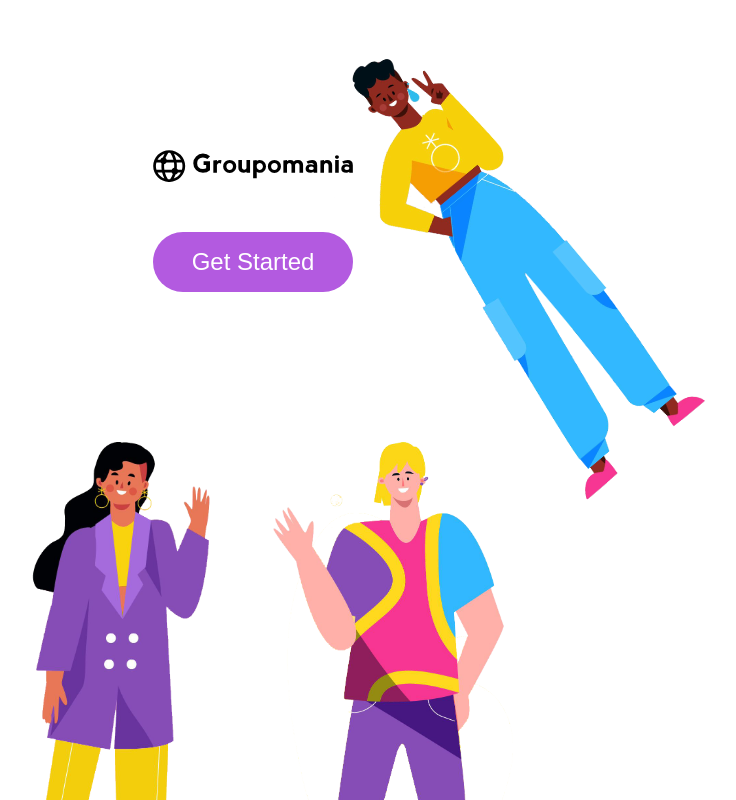
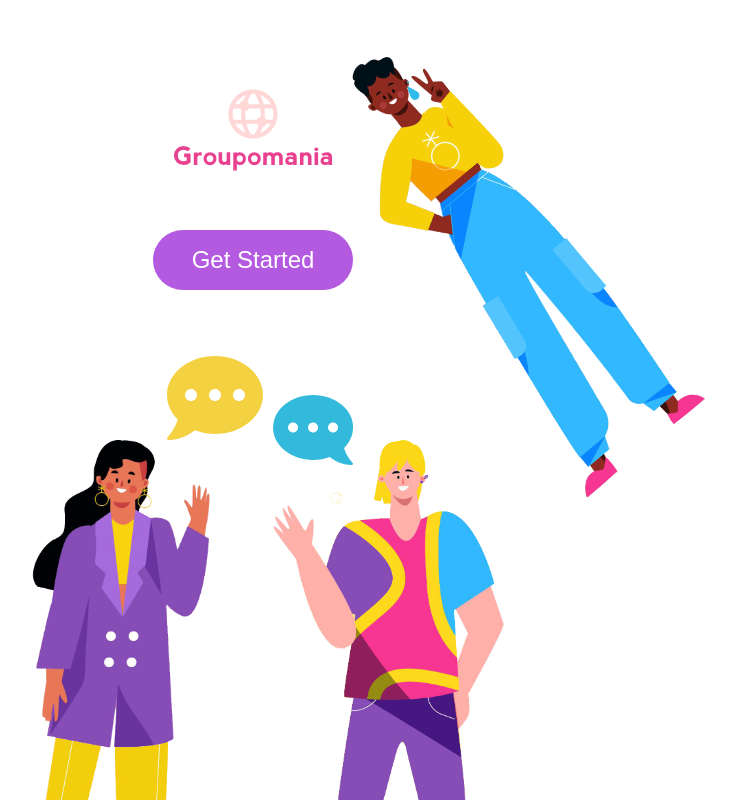
Before and after one commit to diellatseng/ChingYaoTseng_7_20042021_frontend, a Vue app: page /#/ in a window 1280 px wide. Shown: the whole page, without its empty margins (387-1123 px from the left). Built offline with nearby package versions, Linux system fonts and the light colour scheme.

Commit message:
import global scss file

```diff
--- a/src/App.vue
+++ b/src/App.vue
@@ -1,21 +1,7 @@
 <template>
-    <router-view></router-view>
+  <router-view></router-view>
 </template>
 
 <style>
-
-:root {
-  --primary: #b35ae0;
-  --secondary: #f3d140;
-  --accent: #33b9db;
-}
-
-body {
-  display: flex;
-  justify-content: center;
-  min-height: 100vh;
-  margin: 0;
-  font-size: 16px;
-}
-
+  @import "./assets/global.scss";
 </style>
--- /dev/null
+++ b/src/assets/global.scss
@@ -0,0 +1,13 @@
+:root {
+  --color-primary: #b35ae0;
+  --color-secondary: #f3d140;
+  --color-accent: #33b9db;
+}
+
+body {
+  display: flex;
+  justify-content: center;
+  min-height: 100vh;
+  margin: 0;
+  font-size: 16px;
+}
--- a/src/components/ButtonDefault.vue
+++ b/src/components/ButtonDefault.vue
@@ -5,26 +5,25 @@
 </template>
 
 <script>
-  export default {};
+export default {};
 </script>
 
-<style scoped>
+<style scoped lang="scss">
 .button {
   transition-duration: 0.4s;
   width: 200px;
-  background-color: var(--primary);
+  background-color: var(--color-primary);
   border: none;
-	padding: 1rem 2rem;
+  padding: 1rem 2rem;
   font-size: 1.5rem;
   color: white;
+
+  &:hover {
+    background-color: black;
+    color: white;
+  }
 }
-
-.button:hover {
-  background-color: #212921; /* Green */
-  color: white;
-}
-
 .rounded {
-    border-radius: 3rem;
+  border-radius: 3rem;
 }
 </style>
--- a/src/main.js
+++ b/src/main.js
@@ -1,5 +1,5 @@
 import Vue from 'vue'
-import App from './App.vue';
+import App from './App.vue'
 import router from './router'
 import store from './store'
 
--- a/src/views/Home.vue
+++ b/src/views/Home.vue
@@ -1,30 +1,33 @@
 <template>
   <div class="home">
-    <img class="logo" alt="Groupmania logo" src="../assets/logo/icon-left-font-monochrome-black.svg" />
+    <img
+      class="logo"
+      alt="Groupmania logo"
+      src="../assets/logo/icon-above-font.svg"
+    />
     <ButtonDefault>Get Started</ButtonDefault>
     <div class="containerImage">
       <img class="imgHome imgHome__p1" src="../assets/images/1.png" alt="" />
       <img class="imgHome imgHome__p2" src="../assets/images/2.png" alt="" />
       <img class="imgHome imgHome__p3" src="../assets/images/3.png" alt="" />
-      <font-awesome-icon class="imgHome__icon1" icon="font-awesome-icon"></font-awesome-icon>
+      <font-awesome-icon icon="comment-dots" class="imgHome imgHome__icon1" />
+      <font-awesome-icon icon="comment-dots" class="imgHome imgHome__icon2" />
     </div>
   </div>
 </template>
 
 <script>
-// @ is an alias to /src
-import ButtonDefault from '@/components/ButtonDefault.vue'
+import ButtonDefault from "@/components/ButtonDefault.vue";
 
 export default {
   name: "Home",
   components: {
-    ButtonDefault
+    ButtonDefault,
   },
 };
 </script>
 
 <style scoped lang="scss">
-
 .home {
   width: 100%;
   display: flex;
@@ -35,7 +38,7 @@
 
 .logo {
   width: 200px;
-  margin: 150px 0 50px 0;
+  margin-top: 30px;
 }
 
 .containerImage {
@@ -44,25 +47,39 @@
 
 .imgHome {
   position: absolute;
-}
 
-.imgHome__p1 {
-  top : -260px;
+  &__p1 {
+    top: -260px;
     right: -330px;
     width: 190px;
     transform: rotate(-40deg);
   }
 
-.imgHome__p2 {
+  &__p2 {
     top: 150px;
     left: 20px;
     width: 240px;
   }
 
-.imgHome__p3 {
+  &__p3 {
     top: 150px;
     right: 0px;
     width: 250px;
   }
 
+  &__icon1 {
+    top: 60px;
+    right: -10px;
+    font-size: 6rem;
+    color: var(--color-secondary);
+  }
+
+  &__icon2 {
+    top: 100px;
+    right: -100px;
+    font-size: 5rem;
+    color: var(--color-accent);
+    transform: rotateY(180deg);
+  }
+}
 </style>
```
Also changed, not shown: src/assets/logo/icon-above-font.svg. Lines whose indentation alone changed are shown as unchanged.
